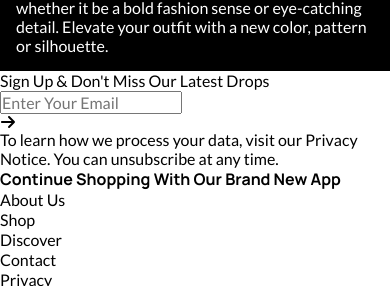
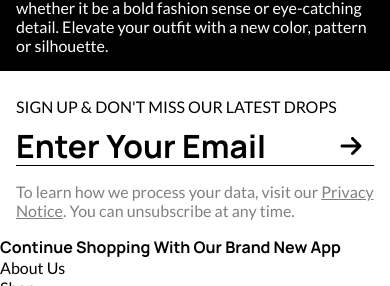
Before and after one commit to dylewskii/shopping-cart, a React (Vite) app: page / in a window 390 px wide. Shown: the part 1155-1441 px from the top of the page. Built offline with nearby package versions, Linux system fonts and the light colour scheme.

Commit message:
style sign up box & add media queries

```diff
--- a/src/components/footer/SignUp.module.css
+++ b/src/components/footer/SignUp.module.css
@@ -0,0 +1,76 @@
+.signUpBox {
+  display: flex;
+  flex-direction: column;
+  justify-content: center;
+  padding: 1rem;
+}
+
+.signUpBox label {
+  text-transform: uppercase;
+  margin: 10px 0;
+}
+
+.signUpInput {
+  border: none;
+  border-bottom: 1px solid var(--clr-black);
+  font-size: 2rem;
+  width: 100%;
+  padding-right: 3rem;
+}
+
+.signUpInput::placeholder {
+  font-family: "heading-bold";
+  font-size: 2rem;
+  color: black;
+}
+
+.signUpInput:focus {
+  outline: none;
+}
+
+.signUpInput:focus::placeholder {
+  color: var(--clr-darker-grey);
+}
+
+.inputSpan {
+  position: relative;
+}
+
+.icon {
+  position: absolute;
+  right: 3%;
+  top: 20%;
+  font-size: 1.5rem;
+  cursor: pointer;
+}
+
+.signUpBox p {
+  color: var(--clr-darker-grey);
+  margin-top: 1rem;
+}
+
+.privacyLink {
+  cursor: pointer;
+  text-decoration: underline;
+}
+
+@media (min-width: 600px) {
+  .signUpBox {
+    justify-content: flex-start;
+    padding: 1rem;
+  }
+
+  .signUpInput {
+    padding-right: 6rem;
+  }
+
+  .signUpInput::placeholder,
+  .signUpInput {
+    font-size: 4rem;
+  }
+
+  .icon {
+    top: 20%;
+    font-size: 3rem;
+  }
+}
```
